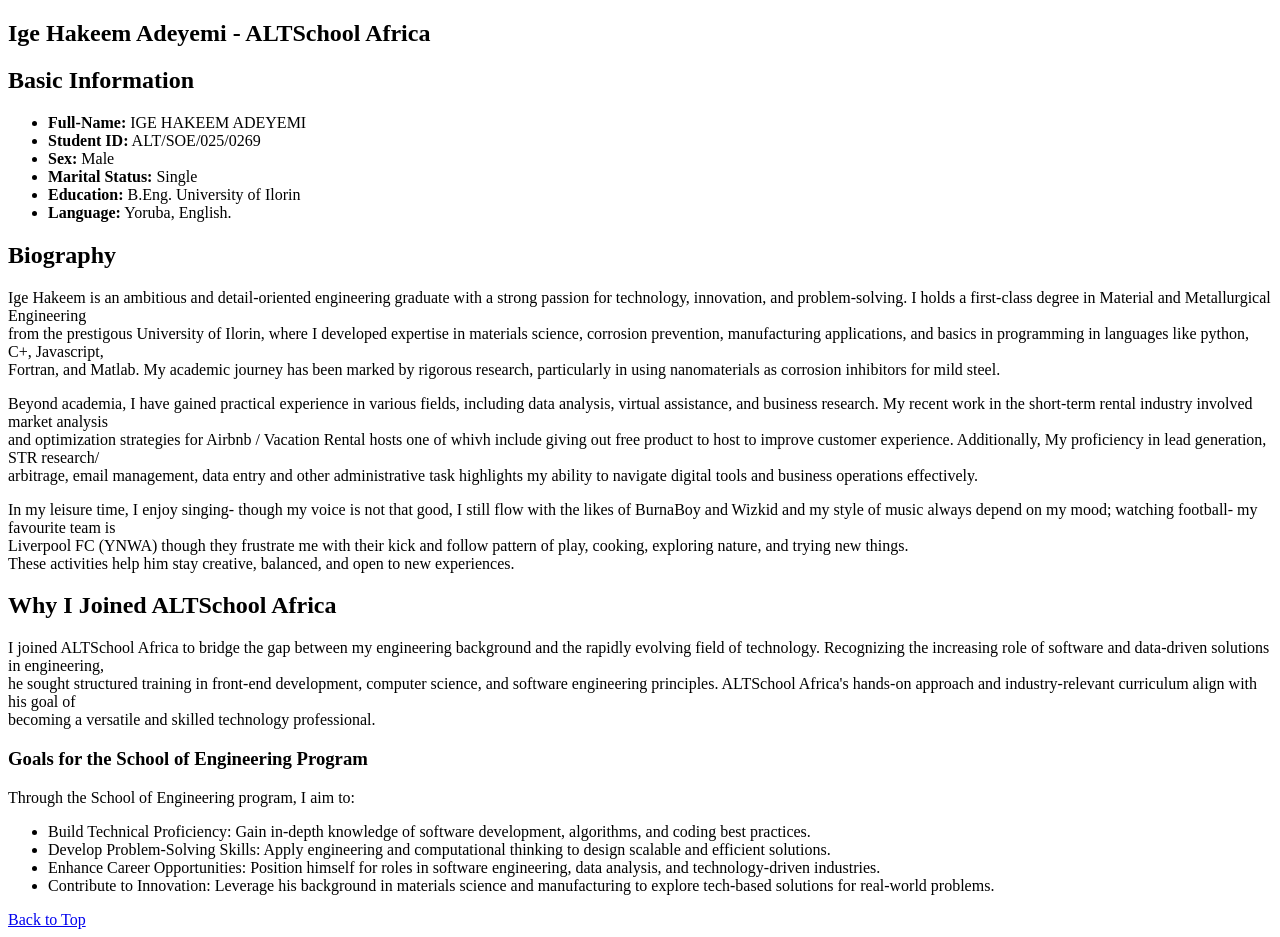
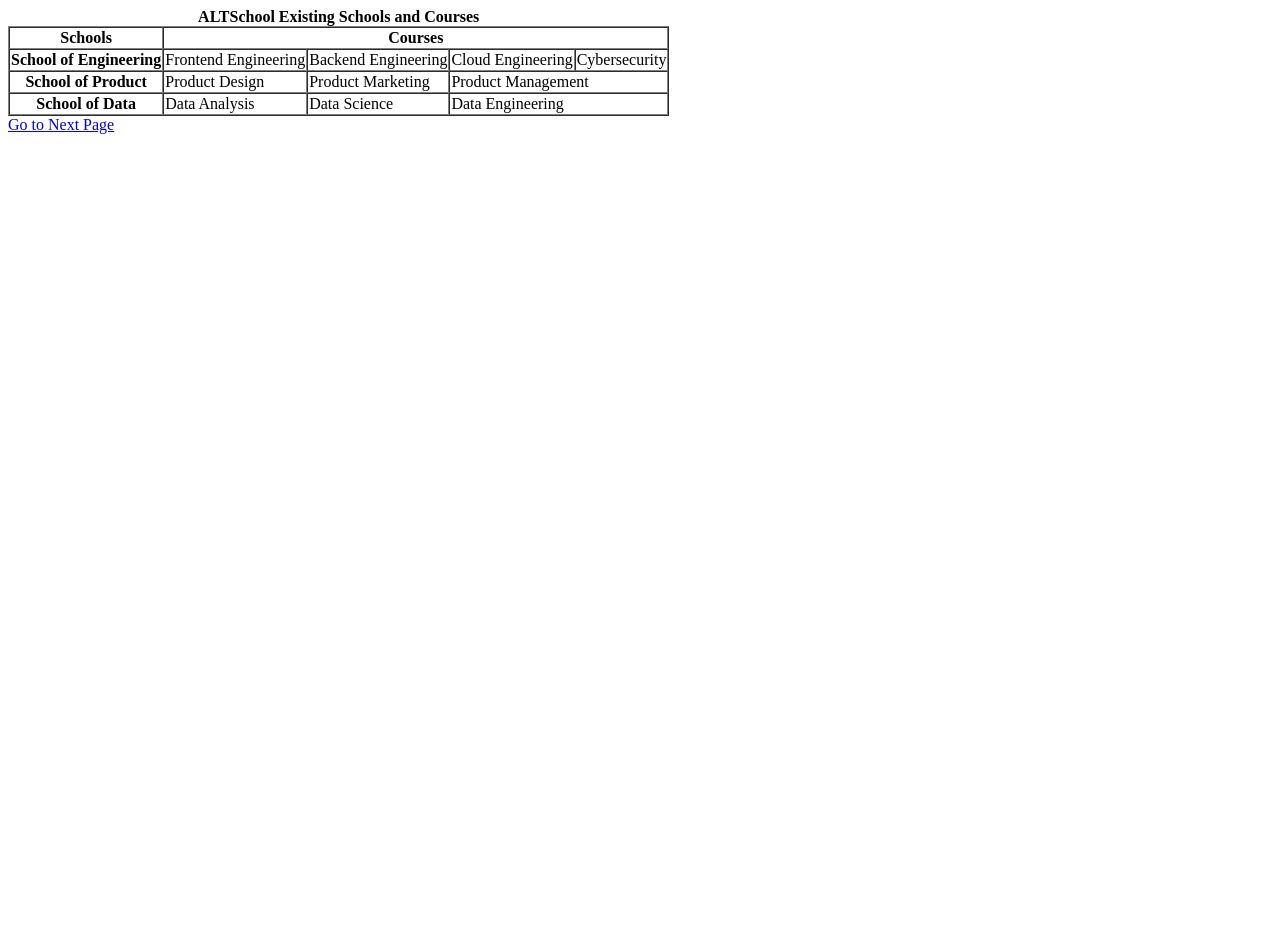
Before and after one commit to igeade43/ALT-school, a plain HTML site: page index.html in a window 1280 px wide. After the commit the page ends 800 px from the top, so only its background shows below. Drawn offline with Linux system fonts and the light colour scheme.

Commit message:
Add files via upload
Assignment 2

```diff
--- a/index.html
+++ b/index.html
@@ -3,101 +3,44 @@
   <head>
     <meta charset="UTF-8" />
     <meta name="viewport" content="width=device-width, initial-scale=1.0" />
-    <title>Ige Hakeem Adeyemi- ALTSchool Africa</title>
+    <title>ALTSchool Courses</title>
   </head>
   <body>
-    <section>
-      <h1 id="top">Ige Hakeem Adeyemi - ALTSchool Africa</h1>
-      <div>
-        <h2>Basic Information</h2>
-        <ul>
-          <li><strong>Full-Name:</strong> IGE HAKEEM ADEYEMI</li>
-          <li><strong>Student ID:</strong> ALT/SOE/025/0269</li>
-          <li><strong>Sex:</strong> Male</li>
-          <li><strong>Marital Status:</strong> Single</li>
-          <li><strong>Education:</strong> B.Eng. University of Ilorin</li>
-          <li><strong>Language:</strong> Yoruba, English.</li>
-        </ul>
-      </div>
+    <table border="1" cellspacing="0">
+      <caption>
+        <strong>ALTSchool Existing Schools and Courses</strong>
+      </caption>
+      <thead>
+        <tr>
+          <th>Schools</th>
+          <th colspan="4">Courses</th>
+        </tr>
+      </thead>
+      <tbody>
+        <tr>
+          <th>School of Engineering</th>
+          <td>Frontend Engineering</td>
+          <td>Backend Engineering</td>
+          <td>Cloud Engineering</td>
+          <td>Cybersecurity</td>
+        </tr>
 
-      <div>
-        <h2>Biography</h2>
-        <p>
-          Ige Hakeem is an ambitious and detail-oriented engineering graduate
-          with a strong passion for technology, innovation, and problem-solving.
-          I holds a first-class degree in Material and Metallurgical
-          Engineering<br />
-          from the prestigous University of Ilorin, where I developed expertise
-          in materials science, corrosion prevention, manufacturing
-          applications, and basics in programming in languages like python, C+,
-          Javascript,<br />
-          Fortran, and Matlab. My academic journey has been marked by rigorous
-          research, particularly in using nanomaterials as corrosion inhibitors
-          for mild steel.
-        </p>
+        <tr>
+          <th>School of Product</th>
+          <td>Product Design</td>
+          <td>Product Marketing</td>
+          <td colspan="2">Product Management</td>
+        </tr>
 
-        <p>
-          Beyond academia, I have gained practical experience in various fields,
-          including data analysis, virtual assistance, and business research. My
-          recent work in the short-term rental industry involved market
-          analysis<br />
-          and optimization strategies for Airbnb / Vacation Rental hosts one of
-          whivh include giving out free product to host to improve customer
-          experience. Additionally, My proficiency in lead generation, STR
-          research/<br />arbitrage, email management, data entry and other
-          administrative task highlights my ability to navigate digital tools
-          and business operations effectively.
-        </p>
+        <tr>
+          <th>School of Data</th>
+          <td>Data Analysis</td>
+          <td>Data Science</td>
+          <td colspan="2">Data Engineering</td>
+        </tr>
+      </tbody>
+    </table>
 
-        <p>
-          In my leisure time, I enjoy singing- though my voice is not that good,
-          I still flow with the likes of BurnaBoy and Wizkid and my style of
-          music always depend on my mood; watching football- my favourite team
-          is<br />
-          Liverpool FC (YNWA) though they frustrate me with their kick and
-          follow pattern of play, cooking, exploring nature, and trying new
-          things.
-          <br />These activities help him stay creative, balanced, and open to
-          new experiences.
-        </p>
-      </div>
-
-      <div>
-        <h2>Why I Joined ALTSchool Africa</h2>
-        <p>
-          I joined ALTSchool Africa to bridge the gap between my engineering
-          background and the rapidly evolving field of technology. Recognizing
-          the increasing role of software and data-driven solutions in
-          engineering,
-          <br />he sought structured training in front-end development, computer
-          science, and software engineering principles. ALTSchool Africa's
-          hands-on approach and industry-relevant curriculum align with his goal
-          of<br />
-          becoming a versatile and skilled technology professional.
-        </p>
-        <h3>Goals for the School of Engineering Program</h3>
-        <p>Through the School of Engineering program, I aim to:</p>
-        <ul>
-          <li>
-            Build Technical Proficiency: Gain in-depth knowledge of software
-            development, algorithms, and coding best practices.
-          </li>
-          <li>
-            Develop Problem-Solving Skills: Apply engineering and computational
-            thinking to design scalable and efficient solutions.
-          </li>
-          <li>
-            Enhance Career Opportunities: Position himself for roles in software
-            engineering, data analysis, and technology-driven industries.
-          </li>
-          <li>
-            Contribute to Innovation: Leverage his background in materials
-            science and manufacturing to explore tech-based solutions for
-            real-world problems.
-          </li>
-        </ul>
-      </div>
-      <a href="#top" ">Back to Top</a>
-    </section>
+    <a href="media.html">Go to Next Page</a>
   </body>
 </html>
```
Also changed, not shown: media.html (added, +45 -0 lines).
